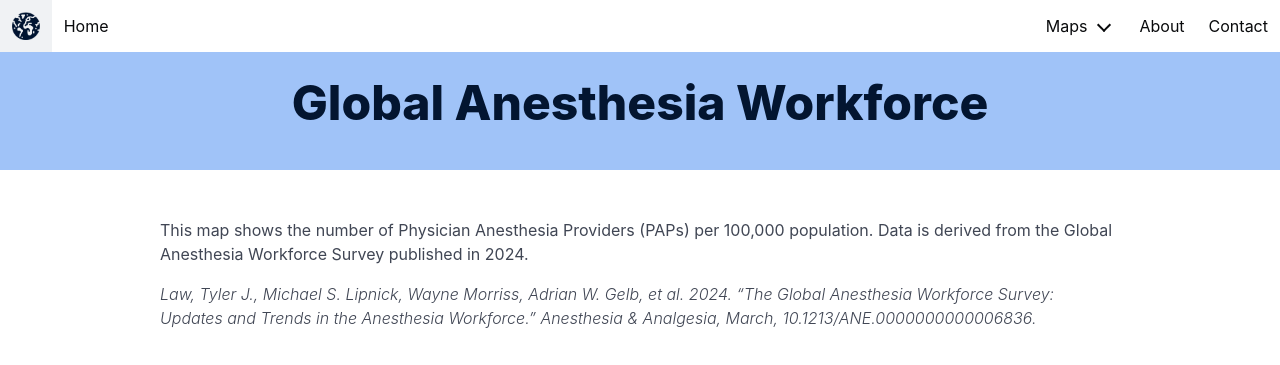
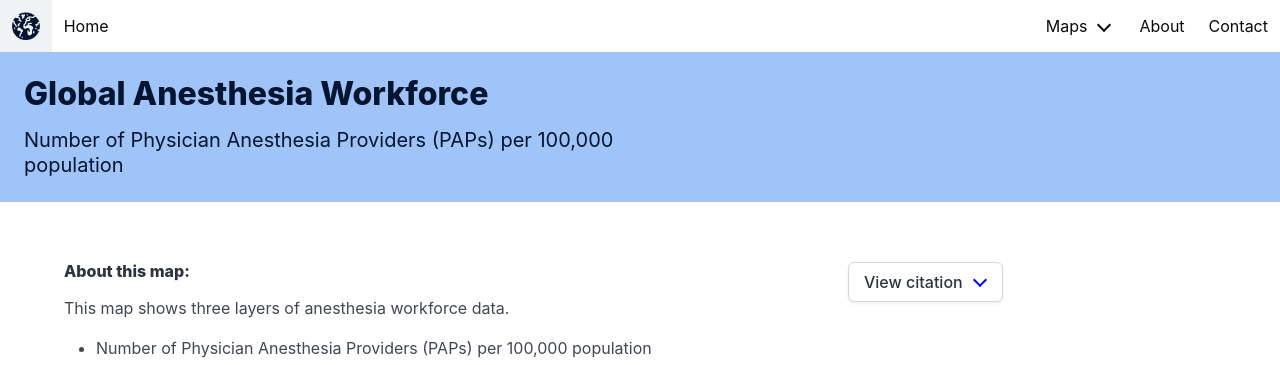
Before and after one commit to lawtj/workforce_map, a Flask app: page /gaws in a window 1280 px wide. Shown: the top 365 px of the page. Run offline with Flask 3, Linux system fonts and the light colour scheme.

Commit message:
many updates

```diff
--- a/my-bulma-project.scss
+++ b/my-bulma-project.scss
@@ -1,4 +1,16 @@
 @use "bulma/sass" with (
     // $primary: hsl(240,100%,50.2%)
     $primary: hsl(216,87.2%,15.3%)
-)
+
+);
+
+@use "bulma/sass/utilities/mixins";
+
+.bulma-arrow-mixin {
+    @include mixins.arrow(blue);
+  }
+
+.bulma-fa-mixin {
+@include mixins.fa(1rem, 2rem);
+background-color: lavender; // For demo purposes
+}
--- /dev/null
+++ b/templates/base.html
@@ -0,0 +1,16 @@
+<!DOCTYPE html>
+<html data-theme="light">
+
+{% include 'includes/head.html' %}
+
+<title>{% block title %}Home{% endblock %}</title>
+
+<body>
+    {% include 'includes/nav.html' %}
+
+    {% block content %}
+    {% endblock %}
+
+</body>
+
+</html>
--- /dev/null
+++ b/templates/includes/hero_subpage.html
@@ -0,0 +1,11 @@
+
+<section class="hero is-small has-background-primary-80">
+    <div class="hero-body">
+        <div class="columns">
+            <div class="column is-6">
+                <p class="title is-3 has-text-left pb-4 has-text-primary-dark">{{ hero_text }}</p>
+                <p class="subtitle is-5 has-text-left has-text-primary-dark">{{ hero_subtitle}}</p>
+            </div>
+        </div>
+    </div>
+</section>
--- a/templates/pages/gaws.html
+++ b/templates/pages/gaws.html
@@ -1,20 +1,52 @@
-<!DOCTYPE html>
-<html data-theme="light">
+{% extends "base.html" %}
 
-{% include 'includes/head.html' %}
-{% include 'includes/nav.html' %}
+{% block title %}Global Anesthesia Workforce{% endblock %}
+{% block content %}
 
-<body>
-    <section class="hero is-small has-background-primary-80">
-        <div class="hero-body">
-            <p class="title is-1 has-text-centered pb-4 has-text-primary-dark">Global Anesthesia Workforce</p>
+{% set hero_text = "Global Anesthesia Workforce" %}
+{% set hero_subtitle = "Number of Physician Anesthesia Providers (PAPs) per 100,000 population" %}
+
+{% include 'includes/hero_subpage.html' with context %}
+
+<div class="container ">
+    <div class="columns mt-6 mb-4 is-8">
+        <div class="content column is-two-thirds">
+            <p class="title is-6">About this map:</p>
+            <p>This map shows three layers of anesthesia workforce data.
+                <ul>
+                    <li>Number of Physician Anesthesia Providers (PAPs) per 100,000 population</li>
+                    <li>Number of Non-Physician Anesthesia Providers (NPAPs) per 100,000 population</li>
+                    <li>Number of Physician Anesthesia Providers (PAPs) per 100,000 population in 2016 (per the previous WFSA Workforce Survey)</li>
+
+                </ul>
+            </p>
+            <p>In 2016, the World Federation of Societies of Anaesthesiologists performed the first survey of the global anesthesia workforce. Data is derived from the Global Anesthesia Workforce Survey published in 2024.</p>
+
         </div>
-        </section>
+        <div class="column">
+            <div class="dropdown is-hoverable">
+                    <div class="dropdown-trigger">
+                        <div class="button ml-auto">
+                            <span>View citation</span>
 
-        <div class="container content is-max-desktop mt-6 mb-6">
-            <p>This map shows the number of Physician Anesthesia Providers (PAPs) per 100,000 population. Data is derived from the Global Anesthesia Workforce Survey published in 2024.</p>
-            <p class="is-italic has-text-weight-light">Law, Tyler J., Michael S. Lipnick, Wayne Morriss, Adrian W. Gelb, et al. 2024. “The Global Anesthesia Workforce Survey: Updates and Trends in the Anesthesia Workforce.” Anesthesia & Analgesia, March, 10.1213/ANE.0000000000006836.</p>
+                            <div class="block ml-3 mr-3">
+                                <span class="bulma-arrow-mixin"></span>
+                            </div>
+                        </div>
+                    </div>
+
+            <div class="dropdown-menu">
+                <div class="dropdown-content">
+                    <div class="dropdown-item "><p class="is-italic has-text-weight-light">Law, Tyler J., Michael S. Lipnick, Wayne Morriss, Adrian W. Gelb, et al. 2024. <a href='#'>“The Global Anesthesia Workforce Survey: Updates and Trends in the Anesthesia Workforce.” </a>Anesthesia & Analgesia, March, 10.1213/ANE.0000000000006836.</p>
+                    </div>
+                    </div>
+                </div>
+            </div>
         </div>
+
+
+    </div>
+</div>
 
         <div class="container">
 
@@ -25,6 +57,4 @@
             </iframe>
         </div>
 
-</body>
-
-</html>
+{% endblock %}
```
Also changed, not shown: templates/bulma.html (+4 -10 lines), templates/pages/canesca.html (+8 -10 lines), templates/pages/ohns.html (+35 -16 lines), static/dist/css/my-bulma-project.css, 1 other file.
